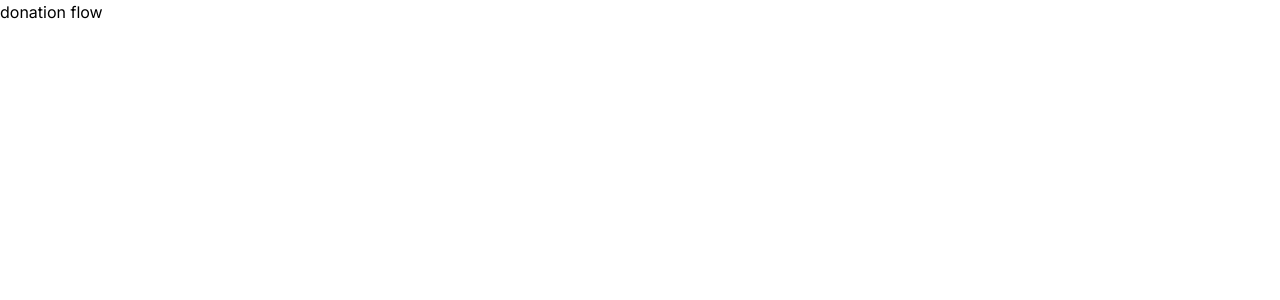
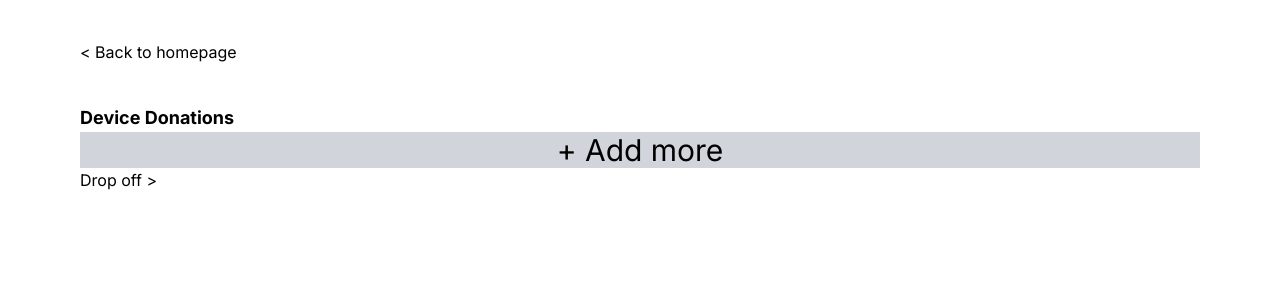
Before and after one commit to cindywongdev/give2learn-frontend, a Next.js app: page /donationflow in a window 1280 px wide. Shown: the top 300 px of the page. Built offline with nearby package versions, Linux system fonts and the light colour scheme.

Commit message:
added css and text alignment

```diff
--- a/src/app/donationflow/page.tsx
+++ b/src/app/donationflow/page.tsx
@@ -1,7 +1,12 @@
 export default function page() {
 	return (
-		<div>
-			<h1>donation flow</h1>
+		<div className='pl-20 pr-20'>
+			<p className='pl-0 p-10'>&lt; Back to homepage</p>
+			<h1 className='text-lg font-bold'>Device Donations</h1>
+			<p className='text-3xl bg-gray-300 text-center mx-auto'>
+				+ Add more
+			</p>
+			<button>Drop off &gt;</button>
 		</div>
 	);
 }
--- a/src/app/page.tsx
+++ b/src/app/page.tsx
@@ -5,7 +5,7 @@ import image2 from './image/2.jpeg';
 
 export default function Home() {
 	return (
-		<div>
+		<div className='pl-20 pr-20'>
 			<header>
 				<div className='flex items-center justify-between flex-wrap bg-white p-6'>
 					<div>Give2Learn</div>
--- a/src/app/requestflow/page.tsx
+++ b/src/app/requestflow/page.tsx
@@ -2,8 +2,16 @@
 
 export default function page() {
 	return (
-		<div>
-			<h1>request flow</h1>
+		<div className='pl-20 pr-20'>
+			<p className='pl-0 p-10'>&lt; Back to homepage</p>
+			<h1 className='pl-0 p-10 text-lg font-bold'>Device Request from</h1>
+			<h3 className='font-bold'>Device info</h3>
+			<p className=''>what type of device do you need?</p>
+			<div className='pl-0 pt-10'>
+				<button className='pl-0 p-10'>Desktop</button>
+				<button className='pl-0 p-10'>Laptop</button>
+				<button className='pl-0 p-10'>Tablets</button>
+			</div>
 		</div>
 	);
 }
```
